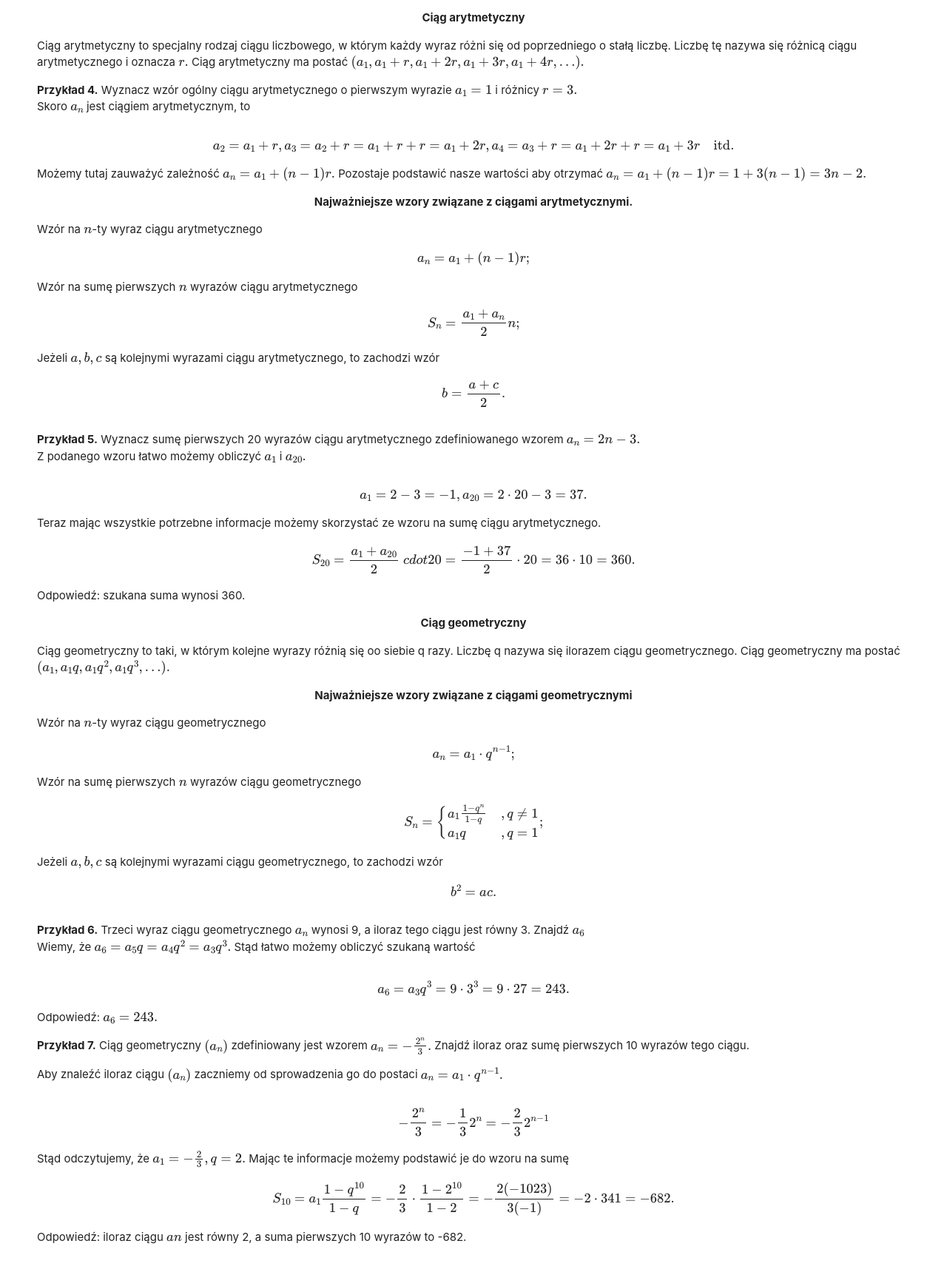
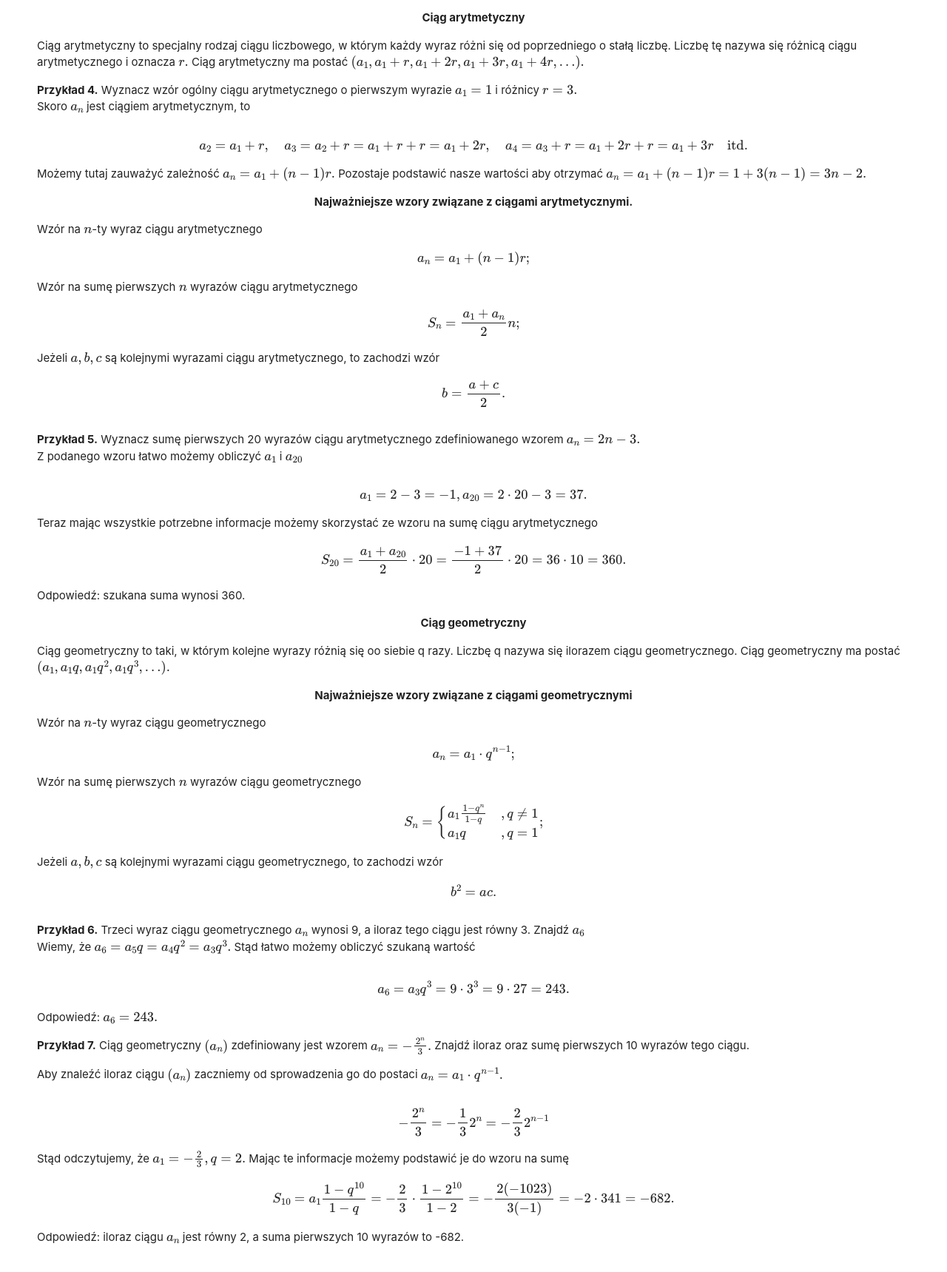
Before and after one commit to pawelduraj/wizualizacje-matematyki, a Flask app: page /sequences in a window 1280 px wide. Shown: the part 1015-2734 px from the top of the page at 74% size. Run offline with Flask 2, Linux system fonts and the light colour scheme.

Commit message:
typos correction

```diff
--- a/templates/sequences.html
+++ b/templates/sequences.html
@@ -77,7 +77,7 @@
         Ciąg arytmetyczny ma postać \((a_1, a_1 + r, a_1 + 2r, a_1 + 3r, a_1 + 4r, \dots).\)</p>
     <p><b>Przykład 4.</b> Wyznacz wzór ogólny ciągu arytmetycznego o pierwszym wyrazie \(a_1 = 1\) i różnicy \(r = 3.\)<br>
         Skoro \(a_n\) jest ciągiem arytmetycznym, to
-        <div class="scroll">$$a_2 = a_1 + r, a_3 = a_2 + r = a_1 + r + r = a_1 + 2r, a_4 = a_3 + r =
+        <div class="scroll">$$a_2 = a_1 + r, \quad a_3 = a_2 + r = a_1 + r + r = a_1 + 2r, \quad a_4 = a_3 + r =
         a_1 + 2r + r = a_1 + 3r \mathrm{ \quad itd.}$$</div>
         Możemy tutaj zauważyć zależność \(a_n = a_1 + (n-1)r.\)
         Pozostaje podstawić nasze wartości aby otrzymać \(a_n = a_1 + (n - 1)r = 1 + 3(n - 1) = 3n - 2.\)</p>
@@ -94,10 +94,10 @@
         </li>
     </ul>
     <p><b>Przykład 5.</b> Wyznacz sumę pierwszych 20 wyrazów ciągu arytmetycznego zdefiniowanego wzorem \(a_n = 2n - 3.\)<br>
-    Z podanego wzoru łatwo możemy obliczyć \(a_1\) i \(a_{20}.\)
+    Z podanego wzoru łatwo możemy obliczyć \(a_1\) i \(a_{20}\)
     <div class="scroll">$$a_1 = 2 - 3 = -1, a_{20} = 2 \cdot 20 - 3 = 37.$$</div>
-    Teraz mając wszystkie potrzebne informacje możemy skorzystać ze wzoru na sumę ciągu arytmetycznego.
-    <div class="scroll">$$S_{20} = \frac{a_1 + a_{20}}{2} \ cdot 20 = \frac{-1 + 37}{2} \cdot 20 = 36 \cdot 10 = 360.$$</div>
+    Teraz mając wszystkie potrzebne informacje możemy skorzystać ze wzoru na sumę ciągu arytmetycznego
+    <div class="scroll">$$S_{20} = \frac{a_1 + a_{20}}{2} \cdot 20 = \frac{-1 + 37}{2} \cdot 20 = 36 \cdot 10 = 360.$$</div>
     Odpowiedź: szukana suma wynosi 360.</p>
     <p class="center"><b>Ciąg geometryczny</b></p>
     <p>Ciąg geometryczny to taki, w którym kolejne wyrazy różnią się oo siebie q razy.
@@ -133,7 +133,7 @@
         Stąd odczytujemy, że \(a_1 = -\frac{2}{3}, q = 2.\) Mając te informacje możemy podstawić je do wzoru na sumę
         <div class="scroll">$$S_{10} = a_1 \frac{1 - q^{10}}{1 - q} = -\frac{2}{3} \cdot \frac{1 - 2^{10}}{1 - 2} =
             -\frac{2(-1023)}{3(-1)} = -2 \cdot 341 = -682.$$</div>
-        Odpowiedź: iloraz ciągu \(an\) jest równy 2, a suma pierwszych 10 wyrazów to -682.</p>
+        Odpowiedź: iloraz ciągu \(a_n\) jest równy 2, a suma pierwszych 10 wyrazów to -682.</p>
 </div>
 <!-- Scripts -->
 <script src="https://cdnjs.cloudflare.com/ajax/libs/materialize/1.0.0/js/materialize.min.js"></script>
```
